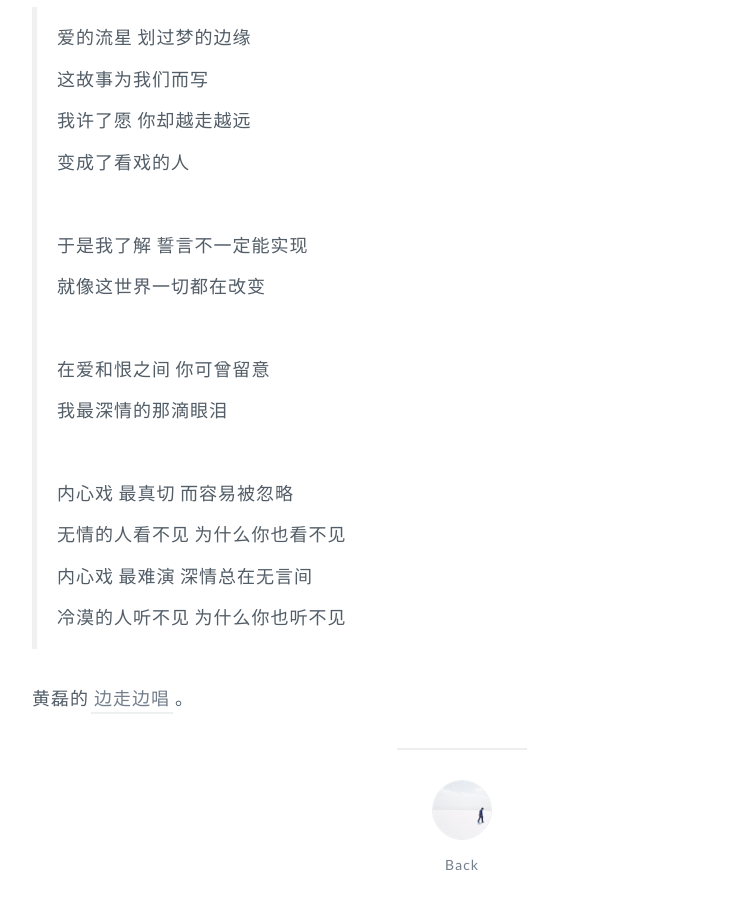
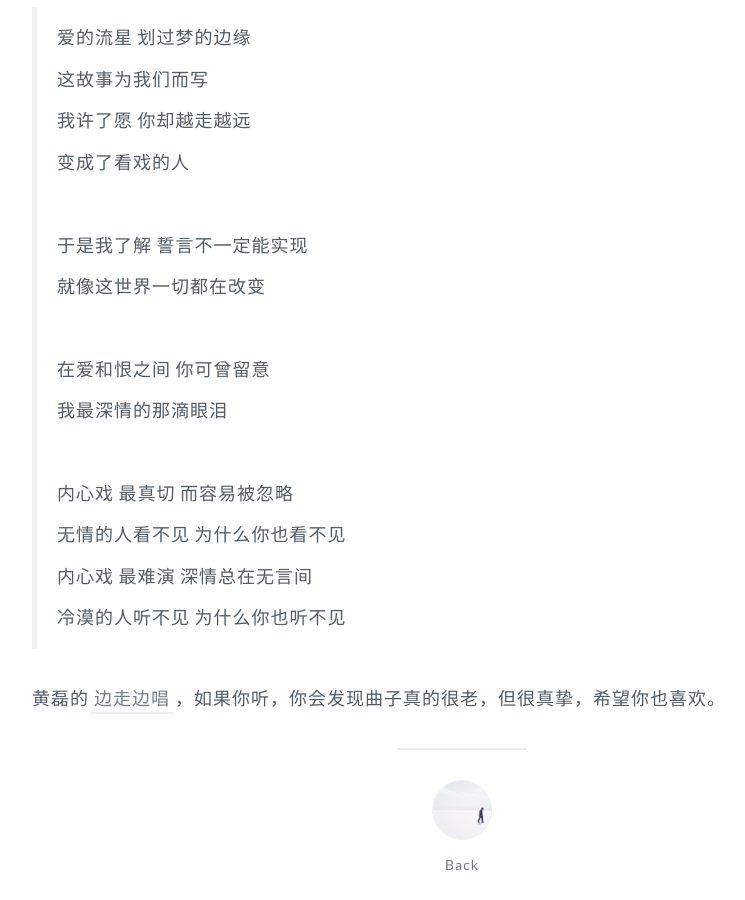
Before and after one commit to GuoJing/blog, a Jekyll site: the page built from _posts/blog/2015/2015-08-12-i-am-thinking-about-it.md, in a window 1280 px wide and 900 px high, scrolled down 1774 px. Shown: the whole window, without its empty margins (178-923 px from the left). Built offline with Jekyll 4.4.1, drawn with Linux system fonts in a browser that asks for light colours.

Commit message:
auto commit

```diff
--- a/_posts/blog/2015/2015-08-12-i-am-thinking-about-it.md
+++ b/_posts/blog/2015/2015-08-12-i-am-thinking-about-it.md
@@ -57,4 +57,4 @@ tags: code life music
 > 内心戏 最难演 深情总在无言间<br>
 > 冷漠的人听不见 为什么你也听不见<br>
 
-黄磊的[边走边唱](http://www.xiami.com/album/1690)。
+黄磊的[边走边唱](http://www.xiami.com/album/1690)，如果你听，你会发现曲子真的很老，但很真挚，希望你也喜欢。
```
